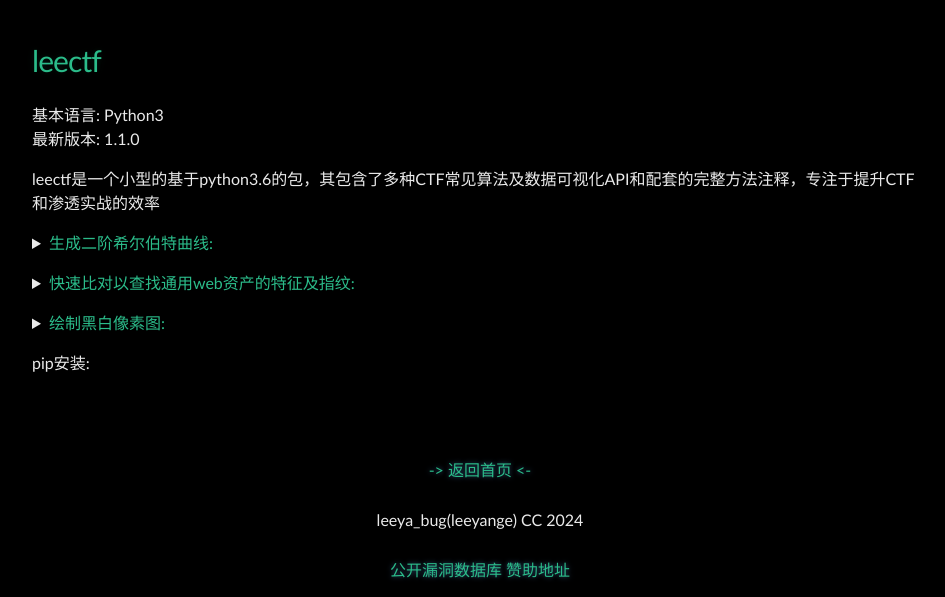
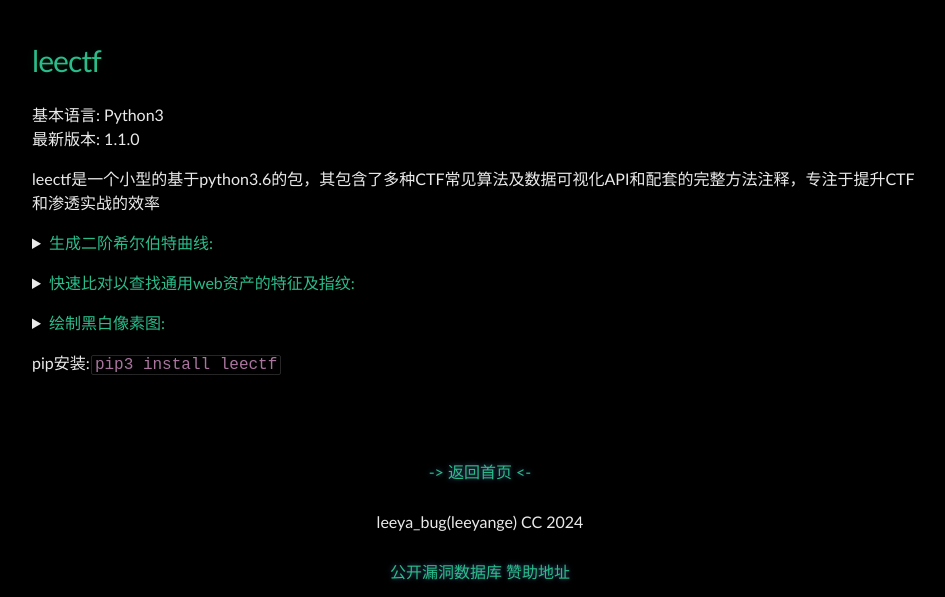
Before and after one commit to Leeyangee/leeyangee.github.io, a Jekyll site: the page built from opensource.md, in a window 1280 px wide. Shown: the part 439-1036 px from the top of the page, without its empty margins (160-1105 px from the left). Built offline with Jekyll 4.4.1, drawn with Linux system fonts in a browser that asks for light colours.

Commit message:
Update opensource.md

```diff
--- a/opensource.md
+++ b/opensource.md
@@ -36,4 +36,4 @@ leectf是一个小型的基于python3.6的包，其包含了多种CTF常见算
 </details><p></p>
 
 
-pip安装: <font color="red"></font>
+pip安装: `pip3 install leectf`
```
